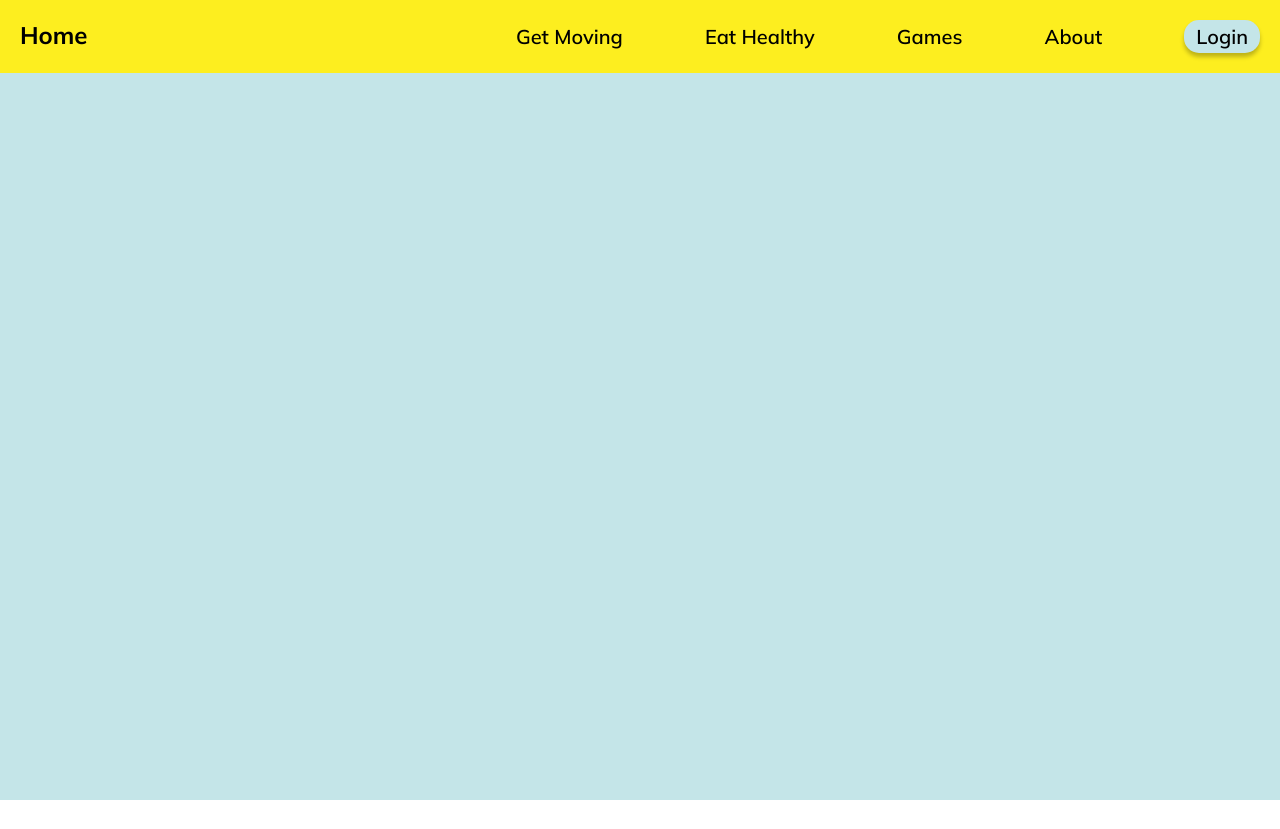
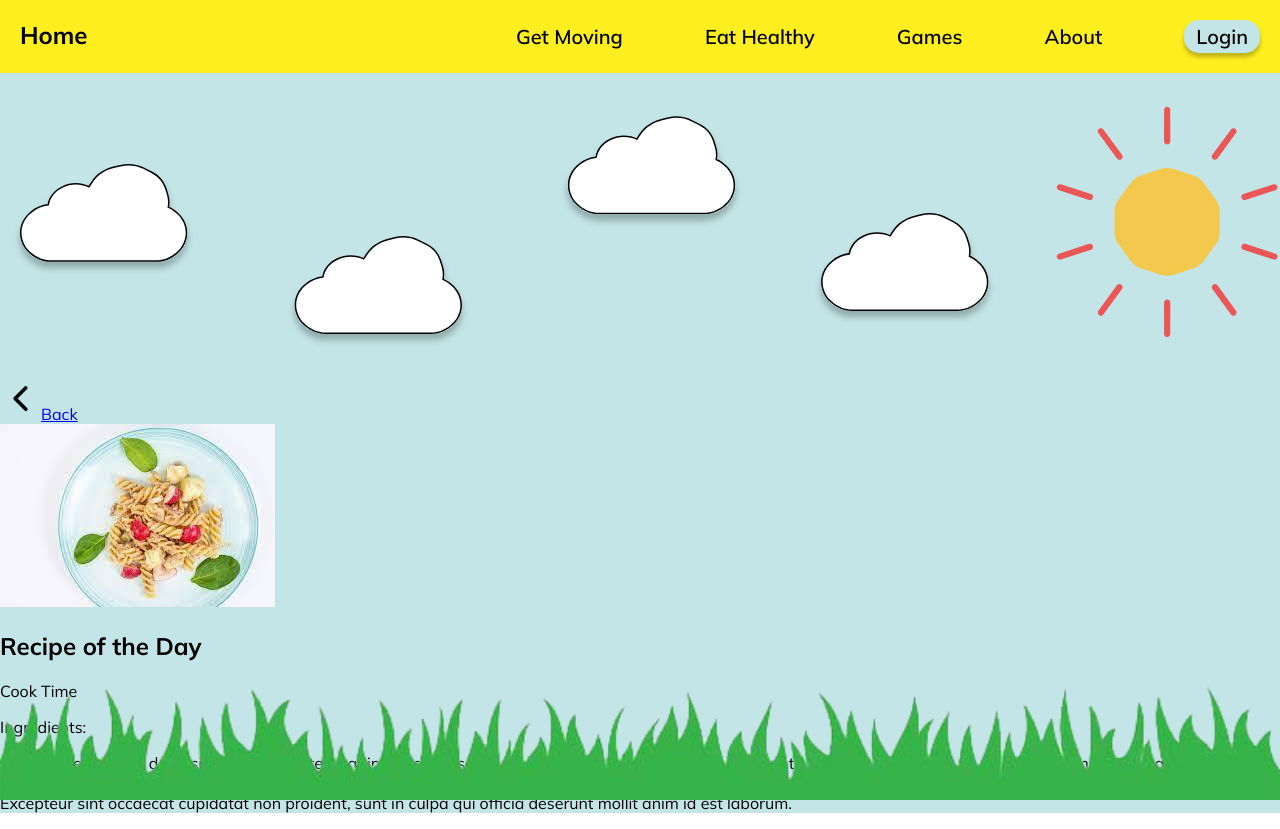
Before and after one commit to hergin/Henry-Gets-Moving-Frontend, a React (Create React App) app: page /individual-recipe in a window 1280 px wide. Before the commit the page ends 800 px from the top, so only its background shows below. Built offline with nearby package versions, Linux system fonts and the light colour scheme.

Commit message:
IndividualRecipe page set up

```diff
--- a/src/Pages/IndividualRecipe/IndividualRecipe.tsx
+++ b/src/Pages/IndividualRecipe/IndividualRecipe.tsx
@@ -1,9 +1,38 @@
 import './IndividualRecipe.scss';
+import weather from "../../Assets/Weather.svg";
+import React from "react";
+import footerImage from "../../Assets/grass.svg";
+import {Link} from "react-router-dom";
+import back from '../../Assets/BackArrow.svg';
+import recipeStock from '../../Assets/recipeStock.jpg';
 
 const IndividualRecipe = () => {
     return (
         <div className="individual-recipe">
-
+            <img src={weather} className='weather'/>
+            <div>
+                <Link to={'/recipes'}><img src={back} alt="<"/>Back</Link>
+            </div>
+            <div>
+                <img src={recipeStock}/>
+                <div>
+                    <h2>Recipe of the Day</h2>
+                    <p>Cook Time</p>
+                </div>
+            </div>
+            <div>
+                <p>
+                    Ingredients:
+                </p>
+                <p>
+                    Steps: Lorem ipsum dolor sit amet, consectetur adipiscing elit, sed do eiusmod tempor incididunt ut
+                    labore et dolore magna aliqua. Ut enim ad minim veniam, quis nostrud exercitation ullamco laboris
+                    nisi ut aliquip ex ea commodo consequat. Duis aute irure dolor in reprehenderit in voluptate velit
+                    esse cillum dolore eu fugiat nulla pariatur. Excepteur sint occaecat cupidatat non proident, sunt in
+                    culpa qui officia deserunt mollit anim id est laborum.
+                </p>
+            </div>
+            <img src={footerImage} className='footer'/>
         </div>
     )
 }
```
